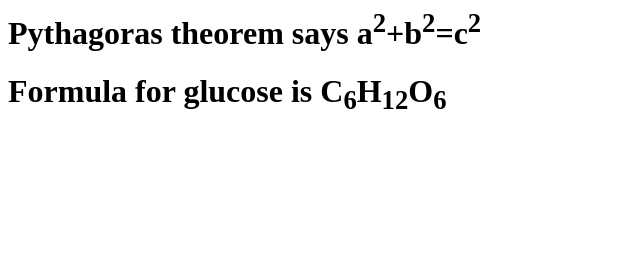
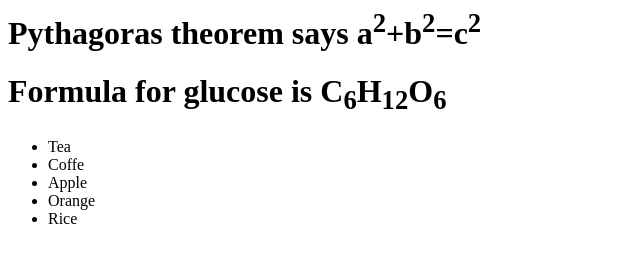
Before and after one commit to binayjy8/SYSTEM-REPO, a plain HTML site: page index.html in a window 1280 px wide. Shown: the whole page, without its empty margins (0-640 px from the left). Drawn offline with Linux system fonts and the light colour scheme.

Commit message:
add snacks

```diff
--- a/index.html
+++ b/index.html
@@ -5,3 +5,11 @@
 <h1>
     Formula for glucose is C<sub>6</sub>H<sub>12</sub>O<sub>6</sub>
 </h1>
+
+<ul>
+    <li>Tea</li>
+    <li>Coffe</li>
+    <li>Apple</li>
+    <li>Orange</li>
+    <li>Rice</li>
+</ul>
```
